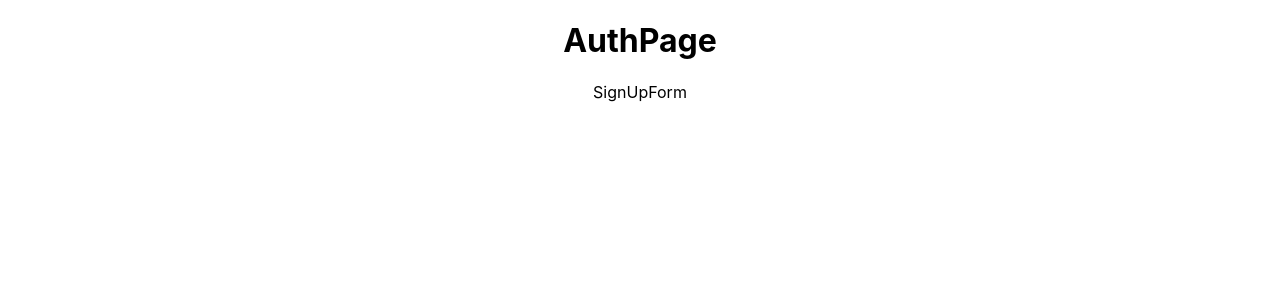
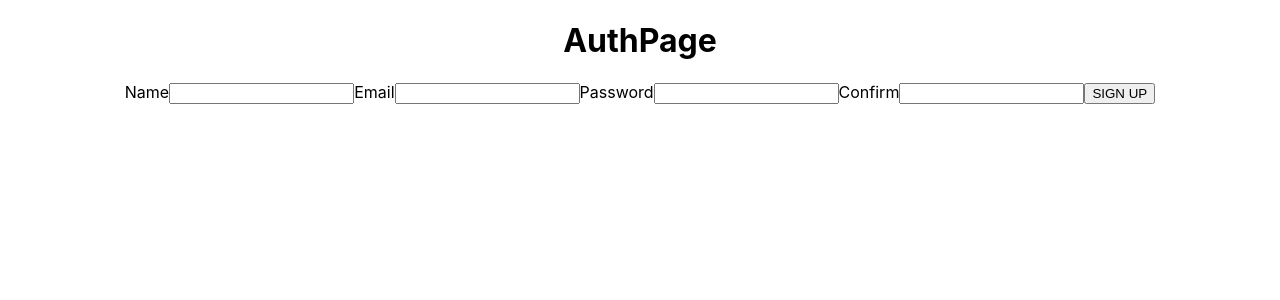
Before and after one commit to vsalter/reactPractice, a React (Create React App) app: page /orders in a window 1280 px wide. Shown: the top 300 px of the page. Built offline with nearby package versions, Linux system fonts and the light colour scheme.

Commit message:
initialized the SignUpForm state and added the actual sign up form to SignUpForm render method

```diff
--- a/src/components/SignUpForm/SignUpForm.jsx
+++ b/src/components/SignUpForm/SignUpForm.jsx
@@ -2,11 +2,34 @@
 
 export default class SignUpForm extends Component {
 
+    state = {
+        name: '',
+        email: '',
+        password: '',
+        confirm: '',
+        error: ''
+    };
+
     render() {
-        return(
+        const disable = this.state.password !== this.state.confirm;
+        return (
             <div>
-                SignUpForm
+                <div className="form-container">
+                    <form autoComplete="off" onSubmit={this.handleSubmit}>
+                    <label>Name</label>
+                    <input type="text" name="name" value={this.state.name} onChange={this.handleChange} required />
+                    <label>Email</label>
+                    <input type="email" name="email" value={this.state.email} onChange={this.handleChange} required />
+                    <label>Password</label>
+                    <input type="password" name="password" value={this.state.password} onChange={this.handleChange} required />
+                    <label>Confirm</label>
+                    <input type="password" name="confirm" value={this.state.confirm} onChange={this.handleChange} required />
+                    <button type="submit" disabled={disable}>SIGN UP</button>
+                    </form>
+                </div>
+                <p className="error-message">&nbsp;{this.state.error}</p>
             </div>
         );
     }
+
 }
```
